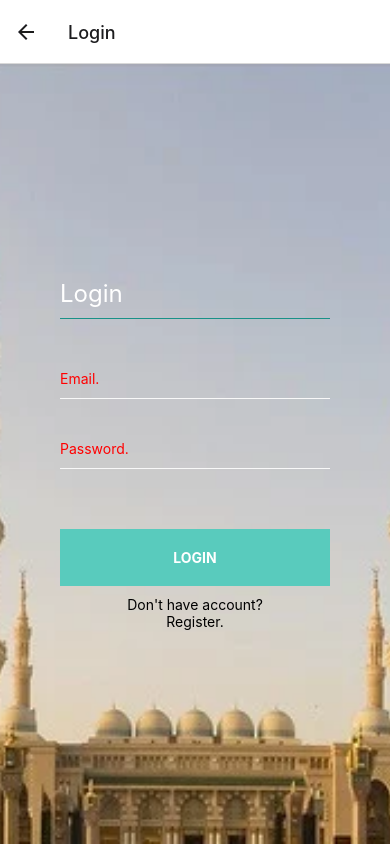
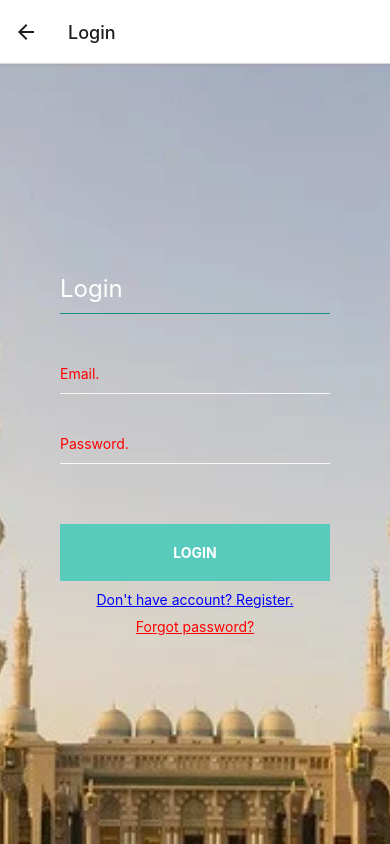
Before and after one commit to salaamah/mn-project2, a React Native app: screen /Login in a window 390 px wide. Built offline with nearby package versions, Linux system fonts and the light colour scheme.

Commit message:
cnange email and reset password added

```diff
--- a/Screens/Login.js
+++ b/Screens/Login.js
@@ -1,7 +1,7 @@
-import { StyleSheet, Text, TextInput, ImageBackground, TouchableOpacity, View } from 'react-native'
+import { StyleSheet, Text, TextInput, ImageBackground, TouchableOpacity, View, Alert } from 'react-native'
 import React, {useState} from 'react'
 import { StatusBar } from 'expo-status-bar';
-import { getAuth, signInWithEmailAndPassword } from "firebase/auth";
+import { getAuth, sendPasswordResetEmail, signInWithEmailAndPassword } from "firebase/auth";
 import { auth } from '../firebase';
 
 const Login = ({navigation}) => {
@@ -22,9 +22,21 @@ const Login = ({navigation}) => {
         }
 
     } catch (error) {
-        console.log(error.message);
+      Alert.alert(error.message);
     }
-};
+  };
+
+  const resetPass = ()=>{
+    if (email == ""){
+      Alert.alert("Please insert your email");
+    }else{
+      sendPasswordResetEmail(auth, email)
+      .then(()=>{
+      Alert.alert("Please check inbox to reset your e-mail. Or check spam");
+  })
+    }
+
+  };
 
   return (
     <ImageBackground
@@ -49,7 +61,10 @@ const Login = ({navigation}) => {
             </TouchableOpacity>
             <TouchableOpacity onPress={()=>{
                 navigation.navigate('Register');}}>
-                <Text style={styles.noAccount}>Don't have account?{'\n'}Register.</Text>
+                <Text style={styles.noAccount}>Don't have account? Register.</Text>
+            </TouchableOpacity>
+            <TouchableOpacity>
+                <Text style={styles.forgotPass} onPress={resetPass}>Forgot password?</Text>
             </TouchableOpacity>
         </View>
     </ImageBackground>
@@ -106,6 +121,14 @@ const styles = StyleSheet.create({
     },
       noAccount: {
         marginTop:10,
-        textAlign:'center'
+        textAlign:'center',
+        textDecorationLine: 'underline',
+        color:"blue"
       },
+      forgotPass:{
+        textAlign:'center',
+        textDecorationLine: 'underline',
+        color:"red",
+        marginTop:10
+      }
 })
--- a/Screens/Register.js
+++ b/Screens/Register.js
@@ -1,6 +1,6 @@
-import { ImageBackground, StyleSheet, Text, TextInput, TouchableOpacity, View } from 'react-native'
+import { Alert, ImageBackground, StyleSheet, Text, TextInput, TouchableOpacity, View } from 'react-native'
 import SelectList from 'react-native-dropdown-select-list'
-import {createUserWithEmailAndPassword} from 'firebase/auth';
+import {createUserWithEmailAndPassword, sendEmailVerification} from 'firebase/auth';
 import {useState} from 'react';
 import {auth} from '../firebase'
 
@@ -18,6 +18,7 @@ const Register = ({navigation}) => {
         try {
             const user = await createUserWithEmailAndPassword(auth, email, password);
             console.log(user);
+            verifyEmail();
             const userData = {name, email, selected};
             fetch('https://mn-server.herokuapp.com/users',{
                 method: 'POST',
@@ -28,15 +29,22 @@ const Register = ({navigation}) => {
                 body: JSON.stringify(userData)
             })
             .then(res=>res.json())
+            .then(data=>{
+                console.log('Posted data:',data)
+            })
             .catch((error) => console.warn("fetch error:", error))
-            .then(data=>{
-                console.log('success',data)
-            })
-            navigation.navigate('UseServices');
+            navigation.navigate('Login');
         } catch (error) {
-            console.log(error.message);
+            Alert.alert(error.message);
         }
     };
+
+    const verifyEmail = () =>{
+        sendEmailVerification(auth.currentUser)
+        .then(()=>{
+            Alert.alert("Please check inbox to verify your e-mail. Or check spam");
+        })
+    }
 
   return (
     <ImageBackground
@@ -74,7 +82,7 @@ const Register = ({navigation}) => {
             </TouchableOpacity>
             <TouchableOpacity onPress={()=>{
                 navigation.navigate('Login');}}>
-                <Text style={styles.haveAccount}>Already have an account?{'\n'}Login.</Text>
+                <Text style={styles.haveAccount}>Already have an account? Login.</Text>
             </TouchableOpacity>
         </View>
     </ImageBackground>
@@ -124,6 +132,8 @@ const styles = StyleSheet.create({
     },
     haveAccount:{
         marginTop:10,
-        textAlign:'center'
+        textAlign:'center',
+        textDecorationLine: 'underline',
+        color:"blue"
     }
 })
```
